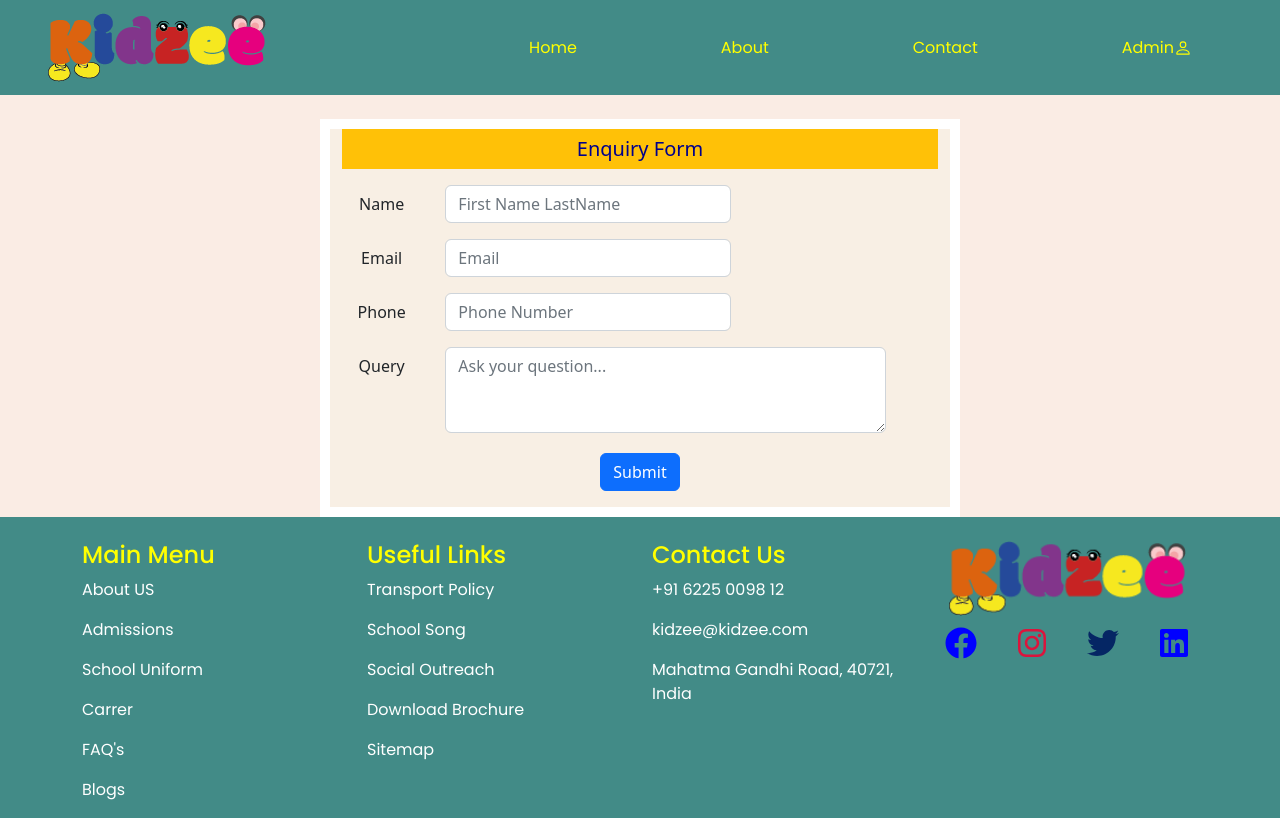
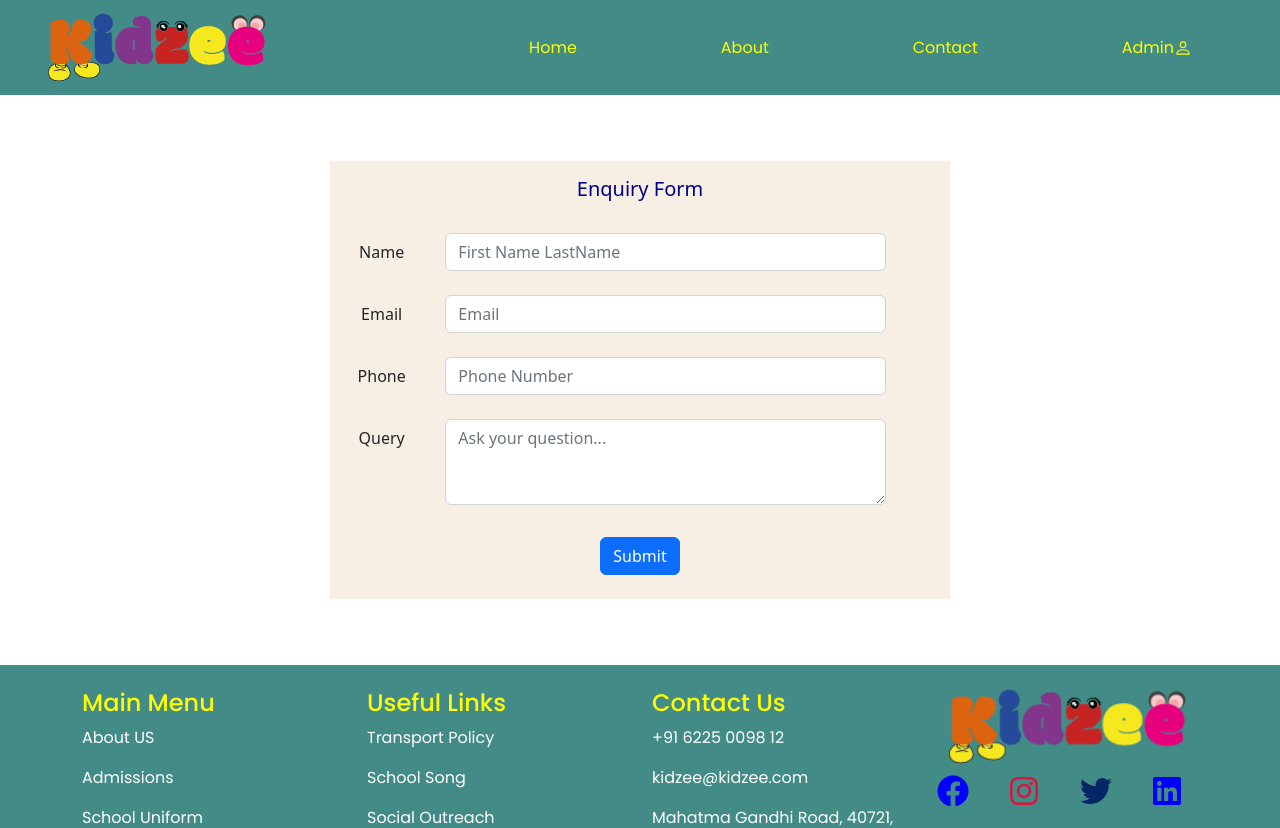
Before and after one commit to SK-tec/AutoReminderScheudler, a React (Create React App) app in the folder client/: page /contact in a window 1280 px wide. Shown: the top 828 px of the page. Built offline with nearby package versions, Linux system fonts and the light colour scheme; no server answers.

Commit message:
footer/cantact white border

```diff
--- a/client/src/App.css
+++ b/client/src/App.css
@@ -1,4 +0,0 @@
-.App {
-  text-align: center;
-  background-color: #faece4;
-}
--- a/client/src/components/Contact.js
+++ b/client/src/components/Contact.js
@@ -25,18 +25,18 @@ const Contact = () => {
   };
   return (
     <>
-      <Container id="Enquiry" className="mt-4 w-50 ">
-        <Card.Title className="bg-warning text-center p-2">
+      <Container id="Enquiry" className="w-50 text-center">
+        <Card.Title className="text-center p-3">
           Enquiry Form
         </Card.Title>
 
         <Card.Text className="enquiry-form">
           <Form onSubmit={handleSubmit}>
-            <Form.Group as={Row} className="mb-3 pt-3">
+            <Form.Group as={Row} className="mb-4 pt-3">
               <Form.Label column sm={2}>
                 Name
               </Form.Label>
-              <Col sm={6}>
+              <Col sm={9}>
                 <Form.Control
                   type="text"
                   placeholder="First Name LastName"
@@ -48,13 +48,13 @@ const Contact = () => {
 
             <Form.Group
               as={Row}
-              className="mb-3 "
+              className="mb-4 "
               controlId="formHorizontalMother"
             >
               <Form.Label column sm={2}>
                 Email
               </Form.Label>
-              <Col sm={6}>
+              <Col sm={9}>
                 <Form.Control
                   type="Email"
                   placeholder="Email"
@@ -65,13 +65,13 @@ const Contact = () => {
             </Form.Group>
             <Form.Group
               as={Row}
-              className="mb-3 "
+              className="mb-4"
               controlId="formHorizontalMother"
             >
               <Form.Label column sm={2}>
                 Phone
               </Form.Label>
-              <Col sm={6}>
+              <Col sm={9}>
                 <Form.Control
                   type="text"
                   placeholder="Phone Number"
@@ -82,7 +82,7 @@ const Contact = () => {
             </Form.Group>
             <Form.Group
               as={Row}
-              className="mb-3 "
+              className="mb-4"
               controlId="formHorizontalMother"
             >
               <Form.Label column sm={2}>
@@ -98,7 +98,7 @@ const Contact = () => {
                 />
               </Col>
             </Form.Group>
-            <Button type="submit" className="mt-1 mb-3">
+            <Button type="submit" className="mt-2 mb-4">
               Submit
             </Button>
           </Form>
--- a/client/src/components/Footer.js
+++ b/client/src/components/Footer.js
@@ -6,45 +6,9 @@ import { FaFacebook, FaTwitter, FaInstagram, FaLinkedin } from "react-icons/fa";
 const Footer = () => {
   return (
     <>
-      {/* <div className='container-footer'>
-            <div className='row-footer'>
-                <h4>Main Menu</h4>
-                <p>About US</p>
-                <p>Admissions</p>
-                <p>School Uniform</p>
-                <p>Carrer</p>
-                <p>FAQ's</p>
-                <p>Blogs</p>
-            </div>
-            <div className='row-footer'>
-                <h4>Useful Links</h4>
-                <p>Transport Policy</p>
-                <p>School Song</p>
-                <p>Social Outreach</p>
-                <p>Download Brochure</p>
-                <p>Sitemap</p>
-            </div>
-            <div className='row-footer'>
-                <h4>Contact Us</h4>
-                <p>Mahatma Gandhi Road 40721 India</p>
-                <p>+91 6225 0098 12</p>
-                <p>kidzee@kidzee.com</p>
-            </div>
-            <div className='container-footer-left'>
-                <div className='logo-footer'>
-                    <img src={logo} alt="" />
-                </div>
-                <div className="social-icons">
-                    <FaFacebook/>
-                    <FaInstagram/>
-                    <FaTwitter/>
-                    <FaLinkedin/>
-                </div>
-            </div>
-        </div> */}
-      <Container fluid className="footer ">
+      <Container fluid className="footer">
         <Container >
-        <Row   xs={2} md={4} >
+        <Row xs={2} md={4} >
           <Col className="footer-col mt-4">
             <h4>Main Menu</h4>
             <p>About US</p>
@@ -64,7 +28,6 @@ const Footer = () => {
           </Col>
           <Col className="footer-col mt-4">
             <h4>Contact Us</h4>
-
             <p>+91 6225 0098 12</p>
             <p>kidzee@kidzee.com</p>
             <p>Mahatma Gandhi Road, 40721, India</p>
--- a/client/src/index.css
+++ b/client/src/index.css
@@ -20,9 +20,7 @@
 }
 #carousel{
   height:auto;
-
 }
-
 
 /************* Navbar end ***********************/
 
@@ -40,9 +38,9 @@
 
 .ListGroup{
   background-color: rgb(248, 239, 228);
- padding-left: 10px;
- padding-right: 10px;
- object-fit: cover;
+  padding-left: 10px;
+  padding-right: 10px;
+  object-fit: cover;
 
 }
 .ListGroup.Item{
@@ -107,32 +105,36 @@ li{
   font-family: 'Poppins', sans-serif;
 }
 
+#Enquiry{
+  display: flex;
+  flex-direction: column;
+  margin-top: 3.5rem;
+  margin-bottom: 3.5rem;
+}
+
 /************* footer start ***********************/
 
 .footer {
   background-color:#428b87;
   color: white;
+}
 
-}
 .footer-col h4{
   color:yellow;
 }
 .footer-col {
   text-align: left;
   font-family: "Poppins", sans-serif;
-
 }
 
 .row-footer h4 {
   font-size: 1.1rem;
-
 }
 
 .container-footer-left {
   display: flex;
   flex-direction: column;
   justify-content: flex-end;
-  align-items: center;
 }
 
 .social-icons {
```
